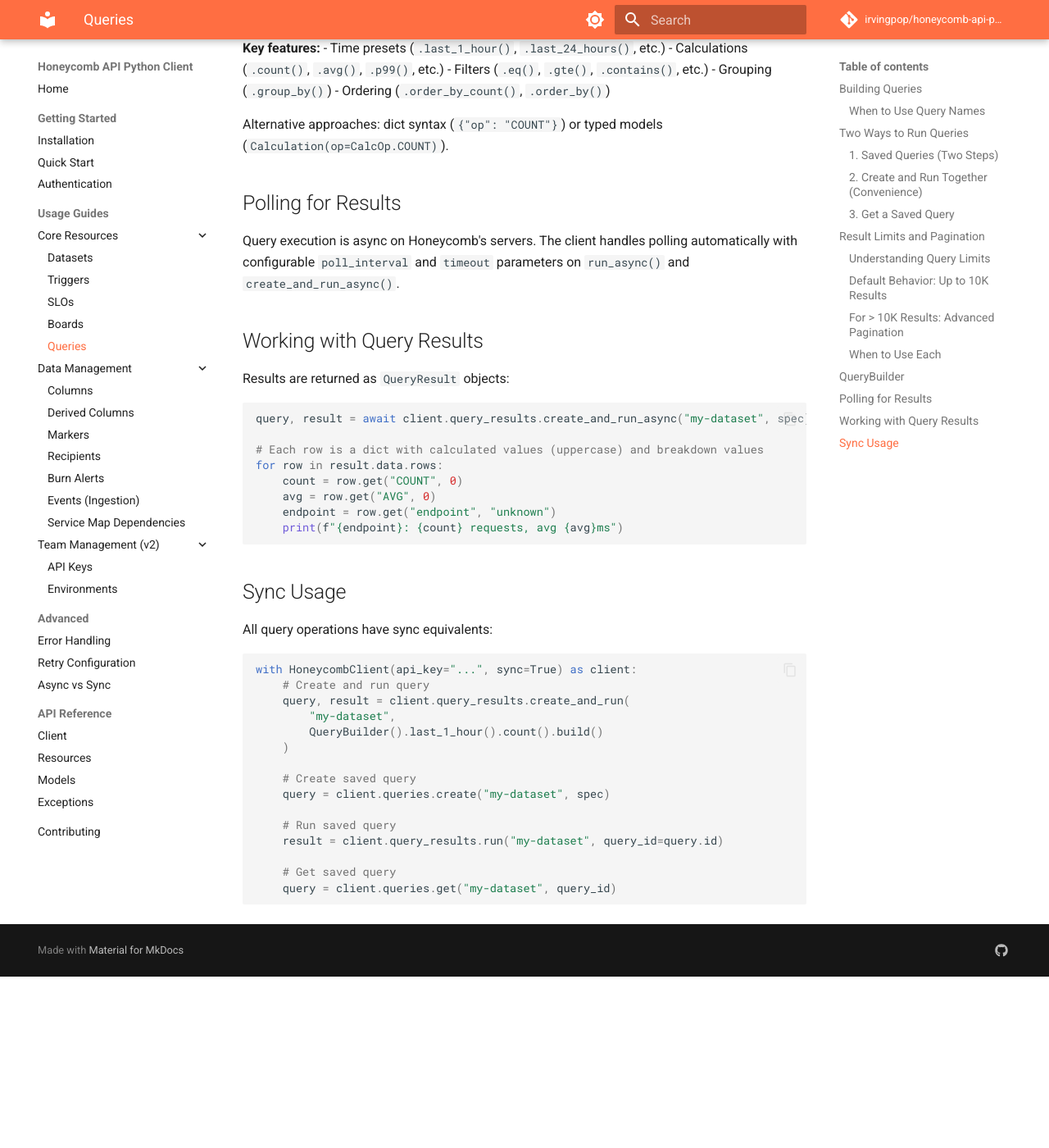
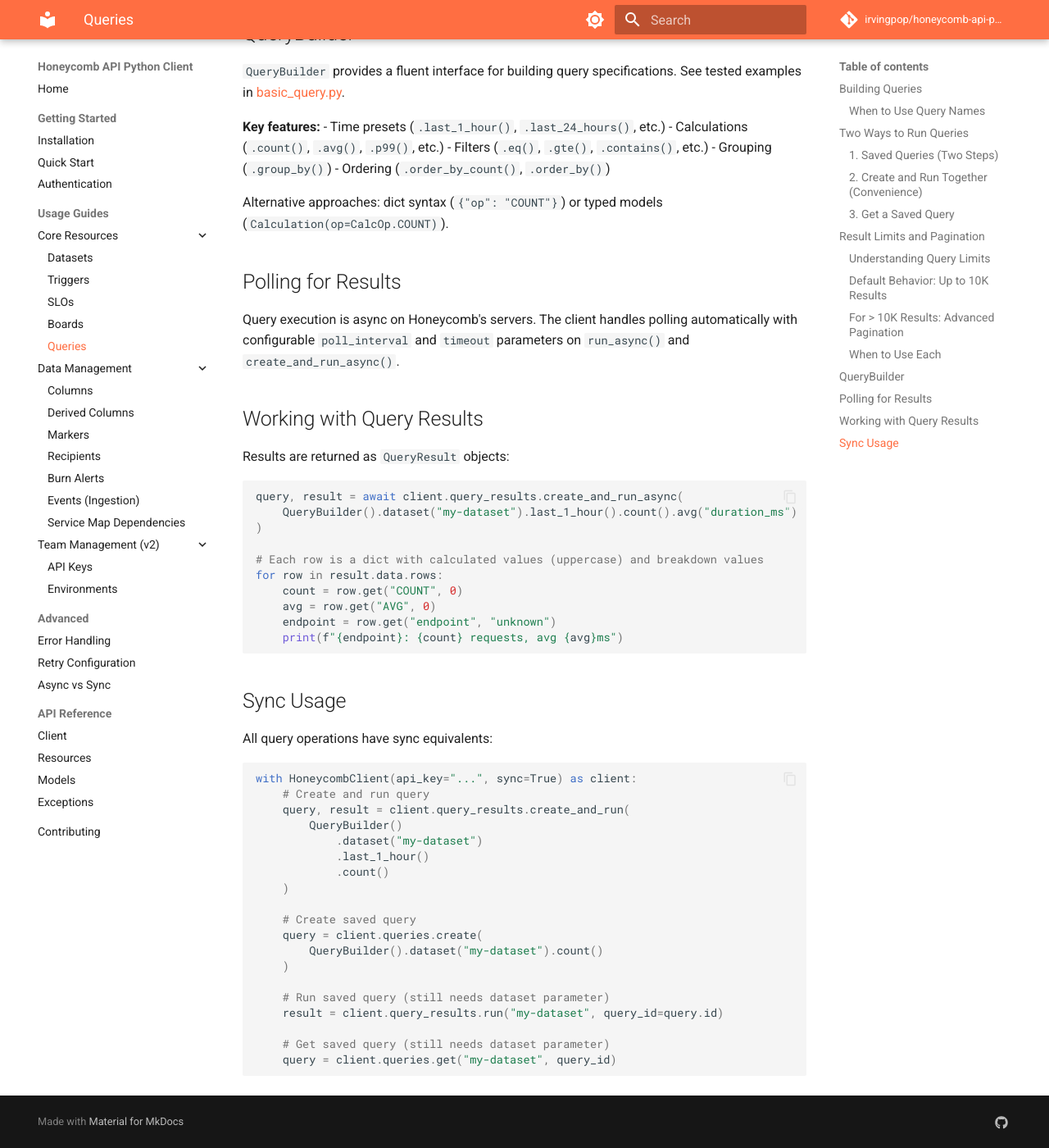
Before and after one commit to irvingpop/honeycomb-api-python, an MkDocs documentation site: the page built from docs/usage/queries.md, in a window 1280 px wide and 1400 px high, scrolled down 5259 px. Shown: the whole window at 82% size. Built offline with MkDocs 1.6.1 and Material for MkDocs 9.7.7, drawn with Linux system fonts in a browser that asks for light colours; comment, search, counter and statistics services are not loaded; before the commit the page ends 6450 px from its top, so only the background shows below that; some of the changed text lies outside the part shown.

Commit message:
builder refactor queries again

````diff
--- a/docs/examples/events/basic_event.py
+++ b/docs/examples/events/basic_event.py
@@ -124,8 +124,7 @@
 
     # Query to count recent events
     query, result = await client.query_results.create_and_run_async(
-        dataset,
-        QueryBuilder().last_10_minutes().count().build(),
+        QueryBuilder().dataset(dataset).last_10_minutes().count(),
     )
 
     # Get the count from the result
--- a/docs/examples/queries/basic_query.py
+++ b/docs/examples/queries/basic_query.py
@@ -21,8 +21,12 @@
         Tuple of (saved query, query result)
     """
     query, result = await client.query_results.create_and_run_async(
-        dataset,
-        QueryBuilder().last_1_hour().count().avg("duration_ms").group_by("service").build(),
+        QueryBuilder()
+        .dataset(dataset)
+        .last_1_hour()
+        .count()
+        .avg("duration_ms")
+        .group_by("service"),
     )
     print(f"Query {query.id} returned {len(result.data.rows)} rows")
     return query, result
@@ -44,8 +48,11 @@
     """
     # Step 1: Create and save the query
     query = await client.queries.create_async(
-        dataset,
-        QueryBuilder().last_1_hour().p99("duration_ms").group_by("endpoint").build(),
+        QueryBuilder()
+        .dataset(dataset)
+        .last_1_hour()
+        .p99("duration_ms")
+        .group_by("endpoint"),
     )
     print(f"Saved query: {query.id}")
 
@@ -69,8 +76,8 @@
         Tuple of (saved query, query result)
     """
     query, result = await client.query_results.create_and_run_async(
-        dataset,
         QueryBuilder()
+        .dataset(dataset)
         .last_2_hours()
         .count()
         .gte("status_code", 400)
@@ -78,8 +85,7 @@
         .filter_with("AND")
         .group_by("endpoint")
         .order_by_count()
-        .limit(10)
-        .build(),
+        .limit(10),
     )
     return query, result
 
--- a/docs/usage/queries.md
+++ b/docs/usage/queries.md
@@ -12,17 +12,16 @@
 from honeycomb import HoneycombClient, QueryBuilder
 
 async with HoneycombClient(api_key="...") as client:
-    # Standalone query - no name needed
+    # Dataset on builder - no name needed for standalone queries
     query, result = await client.query_results.create_and_run_async(
-        "my-dataset",
         QueryBuilder()  # No name for standalone queries
+            .dataset("my-dataset")  # Dataset on builder
             .last_1_hour()
             .count()
             .p99("duration_ms")
             .gte("status", 500)
             .group_by("service", "endpoint")
-            .order_by_count()
-            .build(),
+            .order_by_count(),
     )
 
     for row in result.data.rows:
@@ -139,12 +138,11 @@
 ```python
 # Automatically gets up to 10K results
 query, result = await client.query_results.create_and_run_async(
-    "my-dataset",
-    QuerySpec(
-        time_range=86400,
-        calculations=[{"op": "COUNT"}],
-        breakdowns=["trace.trace_id"],
-    ),
+    QueryBuilder()
+        .dataset("my-dataset")
+        .time_range(86400)
+        .count()
+        .breakdown("trace.trace_id"),
 )
 print(f"Got {len(result.data.rows)} traces (up to 10,000)")
 ```
@@ -218,7 +216,9 @@
 Results are returned as `QueryResult` objects:
 
 ```python
-query, result = await client.query_results.create_and_run_async("my-dataset", spec)
+query, result = await client.query_results.create_and_run_async(
+    QueryBuilder().dataset("my-dataset").last_1_hour().count().avg("duration_ms")
+)
 
 # Each row is a dict with calculated values (uppercase) and breakdown values
 for row in result.data.rows:
@@ -236,16 +236,20 @@
 with HoneycombClient(api_key="...", sync=True) as client:
     # Create and run query
     query, result = client.query_results.create_and_run(
-        "my-dataset",
-        QueryBuilder().last_1_hour().count().build()
+        QueryBuilder()
+            .dataset("my-dataset")
+            .last_1_hour()
+            .count()
     )
 
     # Create saved query
-    query = client.queries.create("my-dataset", spec)
+    query = client.queries.create(
+        QueryBuilder().dataset("my-dataset").count()
+    )
 
-    # Run saved query
+    # Run saved query (still needs dataset parameter)
     result = client.query_results.run("my-dataset", query_id=query.id)
 
-    # Get saved query
+    # Get saved query (still needs dataset parameter)
     query = client.queries.get("my-dataset", query_id)
 ```
````
Also changed, not shown: BUILDER_REFACTOR.md (+110 -5 lines), README.md (+106 -49 lines), docs/getting-started/quickstart.md (+4 -6 lines), docs/index.md (+2 -3 lines), 6 other files.
